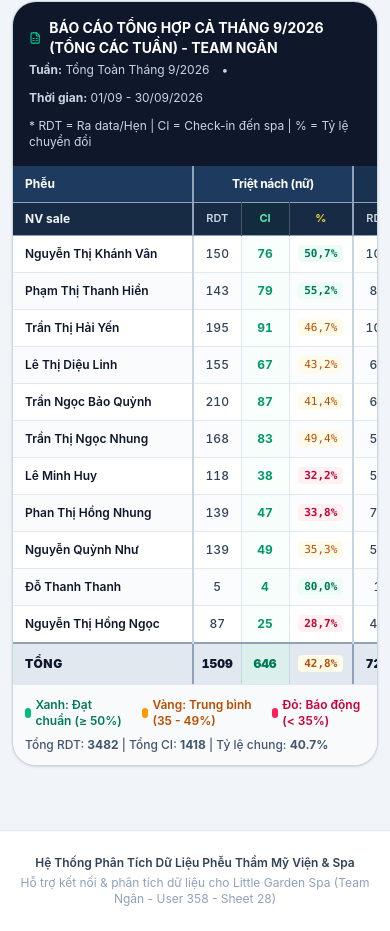
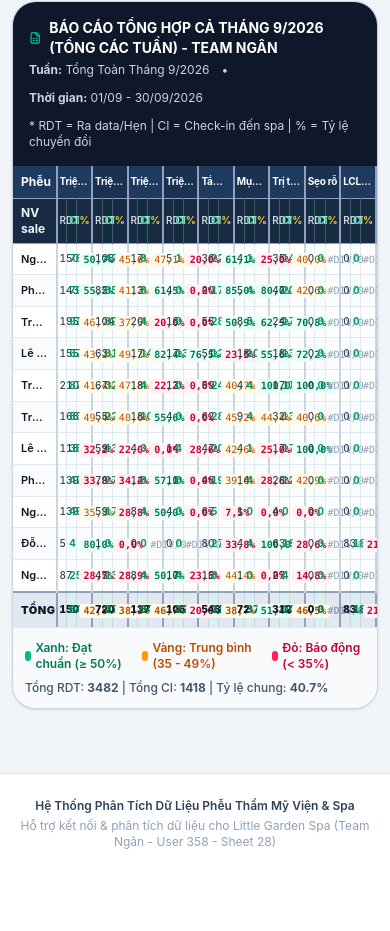
Before and after one commit to ducvantran25121993-ui/littlegardenspa, a React (Vite) app: page / in a window 390 px wide. Shown: the part 1001-1932 px from the top of the page. After the commit the page ends 1875 px from the top, so only its background shows below. Built offline with nearby package versions, Linux system fonts and the light colour scheme.

Commit message:
style: optimize dashboard table responsiveness
Adjust font scaling and table column widths to prevent layout overflow and improve display consistency across viewports.

```diff
--- a/src/components/SpaDashboard.tsx
+++ b/src/components/SpaDashboard.tsx
@@ -620,14 +620,14 @@ export const SpaDashboard: React.FC = () => {
   // Helper to format percentage with color badges
   const renderRateBadge = (rate: number | null) => {
     if (rate === null) {
-      return <span className="text-slate-400 font-mono text-[11px]">#DIV/0</span>;
+      return <span className="text-slate-400 font-mono text-[10px] xl:text-[11px] whitespace-nowrap">#DIV/0</span>;
     }
     let colorClass = 'text-amber-700 bg-amber-50';
     if (rate >= 50) colorClass = 'text-emerald-700 bg-emerald-50 font-bold';
     else if (rate < 35) colorClass = 'text-rose-700 bg-rose-50 font-bold';
 
     return (
-      <span className={`px-1.5 py-0.5 rounded text-[11px] font-mono ${colorClass}`}>
+      <span className={`px-1 py-0.5 rounded text-[10px] xl:text-[11px] font-mono leading-none inline-block whitespace-nowrap ${colorClass}`}>
         {rate.toFixed(1).replace('.', ',')}%
       </span>
     );
@@ -1080,16 +1080,16 @@ export const SpaDashboard: React.FC = () => {
             </div>
           </div>
 
-          <div className="overflow-x-auto">
+          <div className="w-full overflow-hidden">
             <table className="w-full text-xs border-collapse table-fixed">
-              {/* Định nghĩa kích thước cố định cân đối tuyệt đối cho từng cột */}
+              {/* Định nghĩa kích thước cố định cân đối tuyệt đối theo % màn hình - 100% khớp, không bao giờ tràn hay hiện thanh cuộn */}
               <colgroup>
-                <col className="w-[180px] min-w-[170px]" />
+                <col className="w-[12%]" />
                 {SERVICES_CONFIG.map(svc => (
                   <React.Fragment key={svc.key}>
-                    <col className="w-[48px]" />
-                    <col className="w-[48px]" />
-                    <col className="w-[64px]" />
+                    <col className="w-[2.8%]" />
+                    <col className="w-[2.8%]" />
+                    <col className="w-[4.17%]" />
                   </React.Fragment>
                 ))}
               </colgroup>
@@ -1097,16 +1097,17 @@ export const SpaDashboard: React.FC = () => {
               <thead>
                 {/* Level 1: Category headers - Phân tách rõ ràng từng dịch vụ */}
                 <tr className="bg-[#1e3a5f] text-white font-bold border-b border-slate-400">
-                  <th className="py-2.5 px-3 text-left sticky left-0 bg-[#1e3a5f] z-20 border-r-2 border-slate-400 text-xs">
+                  <th className="py-2 px-2 text-left sticky left-0 bg-[#1e3a5f] z-20 border-r-2 border-slate-400 text-xs">
                     Phễu
                   </th>
                   {SERVICES_CONFIG.map((svc, sIdx) => (
                     <th
                       key={svc.key}
                       colSpan={3}
-                      className={`py-2.5 px-2 text-center text-xs font-bold tracking-tight border-r-2 border-slate-400 ${
+                      className={`py-2 px-0.5 text-center text-[10px] xl:text-xs font-bold tracking-tight border-r-2 border-slate-400 truncate ${
                         sIdx % 2 === 0 ? 'bg-[#1e3a5f]' : 'bg-[#193252]'
                       }`}
+                      title={svc.name}
                     >
                       {svc.name}
                     </th>
@@ -1115,18 +1116,18 @@ export const SpaDashboard: React.FC = () => {
 
                 {/* Level 2: Sub-columns (RDT, CI, %) - Cân đối, màu sắc rõ ràng */}
                 <tr className="bg-[#172b44] text-slate-100 font-bold border-b border-slate-400">
-                  <th className="py-2 px-3 text-left sticky left-0 bg-[#172b44] z-20 border-r-2 border-slate-400 text-xs">
+                  <th className="py-1.5 px-2 text-left sticky left-0 bg-[#172b44] z-20 border-r-2 border-slate-400 text-xs">
                     NV sale
                   </th>
                   {SERVICES_CONFIG.map(svc => (
                     <React.Fragment key={svc.key}>
-                      <th className="py-2 px-0.5 text-center border-r border-slate-600 font-semibold text-[11px] text-slate-300">
+                      <th className="py-1.5 px-0.5 text-center border-r border-slate-600 font-semibold text-[10px] xl:text-[11px] text-slate-300">
                         RDT
                       </th>
-                      <th className="py-2 px-0.5 text-center border-r border-slate-600 font-bold text-[11px] text-emerald-300 bg-emerald-950/20">
+                      <th className="py-1.5 px-0.5 text-center border-r border-slate-600 font-bold text-[10px] xl:text-[11px] text-emerald-300 bg-emerald-950/20">
                         CI
                       </th>
-                      <th className="py-2 px-0.5 text-center border-r-2 border-slate-400 font-bold text-[11px] text-amber-300">
+                      <th className="py-1.5 px-0.5 text-center border-r-2 border-slate-400 font-bold text-[10px] xl:text-[11px] text-amber-300">
                         %
                       </th>
                     </React.Fragment>
@@ -1141,7 +1142,10 @@ export const SpaDashboard: React.FC = () => {
                     className={`hover:bg-blue-50/70 transition-colors ${idx % 2 === 0 ? 'bg-white' : 'bg-slate-50/60'}`}
                   >
                     {/* Staff Name Column - Cố định gọn gàng không bị kéo dài rỗng */}
-                    <td className="py-2.5 px-3 font-semibold text-slate-900 sticky left-0 bg-inherit z-10 border-r-2 border-slate-300 shadow-xs whitespace-nowrap text-xs">
+                    <td
+                      className="py-2 px-2 font-semibold text-slate-900 sticky left-0 bg-inherit z-10 border-r-2 border-slate-300 shadow-xs whitespace-nowrap text-[11px] xl:text-xs truncate"
+                      title={staff.name}
+                    >
                       {staff.name}
                     </td>
 
@@ -1151,15 +1155,15 @@ export const SpaDashboard: React.FC = () => {
                       const isOddGroup = sIdx % 2 === 1;
                       return (
                         <React.Fragment key={svc.key}>
-                          <td className={`py-2 px-1 text-center border-r border-slate-200 font-medium text-slate-700 text-xs tabular-nums ${
+                          <td className={`py-1.5 px-0.5 text-center border-r border-slate-200 font-medium text-slate-700 text-[10px] xl:text-xs tabular-nums whitespace-nowrap ${
                             isOddGroup ? 'bg-slate-50/30' : ''
                           }`}>
                             {item.rdt}
                           </td>
-                          <td className={`py-2 px-1 text-center border-r border-slate-200 font-bold text-emerald-600 text-xs tabular-nums bg-emerald-50/30`}>
+                          <td className={`py-1.5 px-0.5 text-center border-r border-slate-200 font-bold text-emerald-600 text-[10px] xl:text-xs tabular-nums whitespace-nowrap bg-emerald-50/30`}>
                             {item.ci}
                           </td>
-                          <td className={`py-2 px-1 text-center border-r-2 border-slate-300 ${
+                          <td className={`py-1.5 px-0.5 text-center border-r-2 border-slate-300 ${
                             isOddGroup ? 'bg-slate-50/30' : ''
                           }`}>
                             {renderRateBadge(item.rate)}
@@ -1172,7 +1176,7 @@ export const SpaDashboard: React.FC = () => {
 
                 {/* TOTAL ROW (MATCHING SPREADSHEET BOTTOM ROW) */}
                 <tr className="bg-slate-200 font-black text-slate-900 border-t-2 border-slate-400">
-                  <td className="py-3 px-3 text-left sticky left-0 bg-slate-200 z-10 border-r-2 border-slate-400 font-black uppercase tracking-wider text-xs">
+                  <td className="py-2.5 px-2 text-left sticky left-0 bg-slate-200 z-10 border-r-2 border-slate-400 font-black uppercase tracking-wider text-[11px] xl:text-xs">
                     TỔNG
                   </td>
                   {SERVICES_CONFIG.map((svc, sIdx) => {
@@ -1180,15 +1184,15 @@ export const SpaDashboard: React.FC = () => {
                     const isOddGroup = sIdx % 2 === 1;
                     return (
                       <React.Fragment key={svc.key}>
-                        <td className={`py-2.5 px-1 text-center border-r border-slate-300 font-black text-xs tabular-nums ${
+                        <td className={`py-2 px-0.5 text-center border-r border-slate-300 font-black text-[10px] xl:text-xs tabular-nums whitespace-nowrap ${
                           isOddGroup ? 'bg-slate-200/90' : ''
                         }`}>
                           {totalItem.rdt}
                         </td>
-                        <td className="py-2.5 px-1 text-center border-r border-slate-300 font-black text-emerald-700 text-xs tabular-nums bg-emerald-100/40">
+                        <td className="py-2 px-0.5 text-center border-r border-slate-300 font-black text-emerald-700 text-[10px] xl:text-xs tabular-nums whitespace-nowrap bg-emerald-100/40">
                           {totalItem.ci}
                         </td>
-                        <td className="py-2.5 px-1 text-center border-r-2 border-slate-400 font-black">
+                        <td className="py-2 px-0.5 text-center border-r-2 border-slate-400 font-black">
                           {renderRateBadge(totalItem.rate)}
                         </td>
                       </React.Fragment>
```
